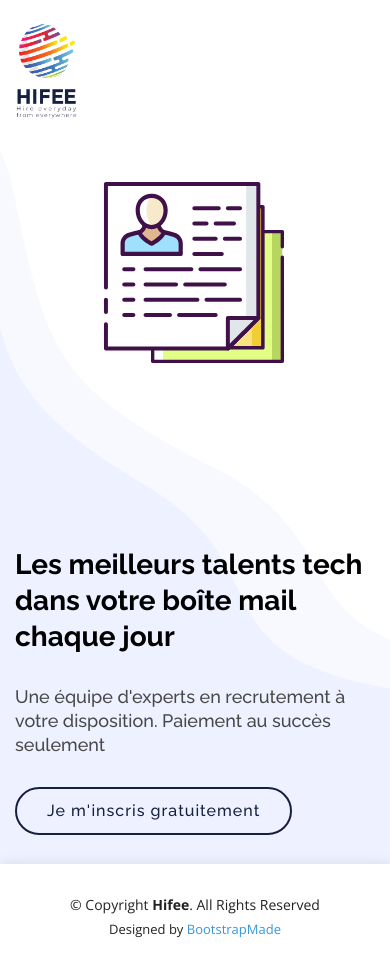
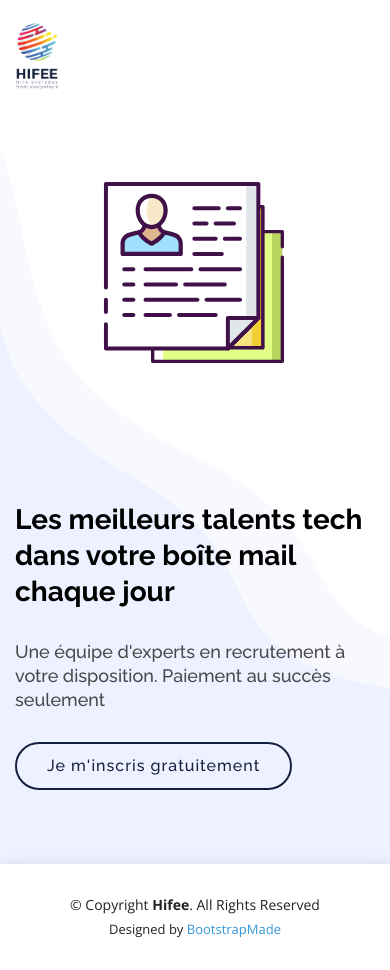
Before and after one commit to ArtGuru-tech/Hifee, a plain HTML site: page index.html in a window 390 px wide. Drawn offline with nearby package versions, Linux system fonts and the light colour scheme; a script that the page names is missing.

Commit message:
Logo et css lottie
Changement  vh du logo et suppression attributs de style sur animation lottie

```diff
--- a/assets/css/style.css
+++ b/assets/css/style.css
@@ -105,6 +105,9 @@ h1, h2, h3, h4, h5, h6 {
   }
   #header .logo h1 {
     font-size: 28px;
+  }
+  #header .logo img {
+    max-height: 8vh;
   }
 }
 
--- a/index.html
+++ b/index.html
@@ -115,7 +115,7 @@
           </div>
         </div>
         <div class="col-lg-6 order-1 order-lg-2 hero-img" data-aos="fade-left" data-aos-delay="200">
-          <lottie-player class="img-fluid animated" src="assets\img\resume-aniamtion.json" background="transparent"  speed="1"  style="width: 450px; height: 450px;" loop autoplay></lottie-player>
+          <lottie-player class="img-fluid animated" src="assets\img\resume-aniamtion.json" background="transparent"  speed="1"  loop autoplay></lottie-player>
           <!-- <img src="assets/img/Logo-hifee-more.png" class="img-fluid animated" alt=""> -->
         </div>
       </div>
```
